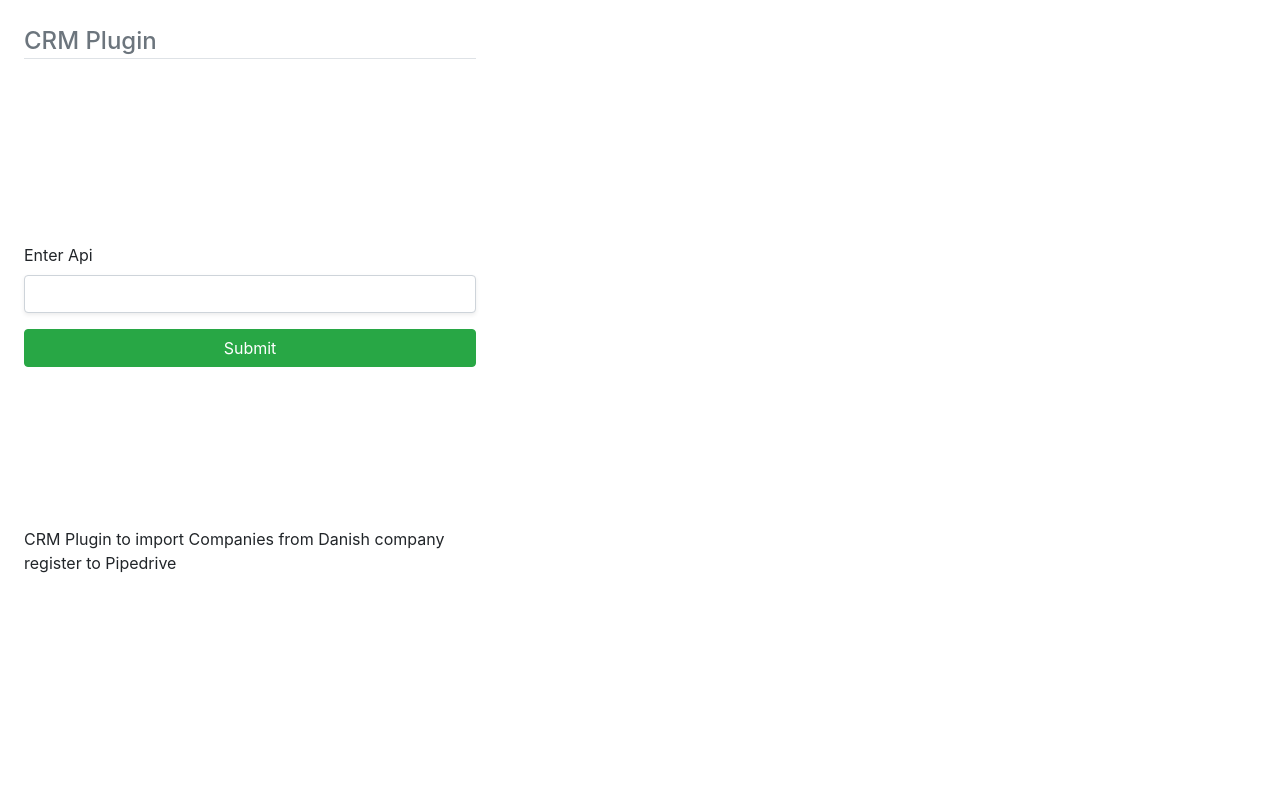
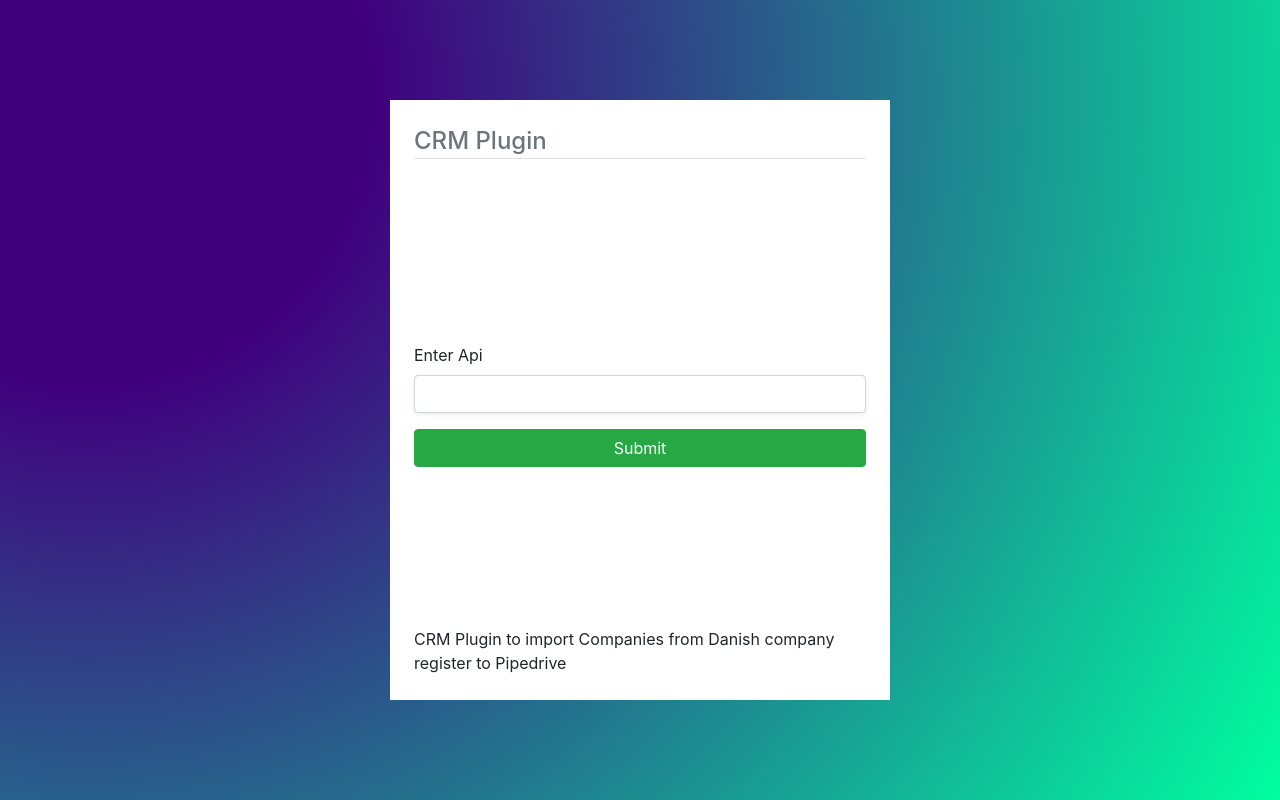
Before and after one commit to Reckner/chrome-plugin, a React (Create React App) app: page / in a window 1280 px wide. Built offline with nearby package versions, Linux system fonts and the light colour scheme; a web font is replaced by a local one.

Commit message:
preview added

```diff
--- a/package.json
+++ b/package.json
@@ -44,6 +44,7 @@
     "@fortawesome/fontawesome-free": "^5.12.1",
     "@types/axios": "^0.14.0",
     "@types/classnames": "^2.2.9",
+    "@types/jquery": "^3.3.33",
     "@types/jsdom": "^16.1.0",
     "@types/lodash": "^4.14.149",
     "@types/mocha": "^7.0.2",
--- a/src/index.scss
+++ b/src/index.scss
@@ -7,13 +7,22 @@
 body {
     margin: 0;
     padding: 0;
-
-    height: 600px;
-    width: 500px;
+    min-height: 100vh;
+    height: 100%;
+    width: 100%;
+    background-image: radial-gradient(
+        circle farthest-corner at 6.6% 12%,
+        rgba(64, 0, 126, 1) 20.8%,
+        rgba(0, 255, 160, 1) 100.2%
+    );
+    display: flex;
+    justify-content: center;
+    align-items: center;
 
     #root {
-        height: 100%;
-        width: 100%;
+        height: 600px;
+        width: 500px;
+        background-color: white;
     }
 }
 
```
Also changed, not shown: 1 other file (tests, documents, lock files or other folders).
